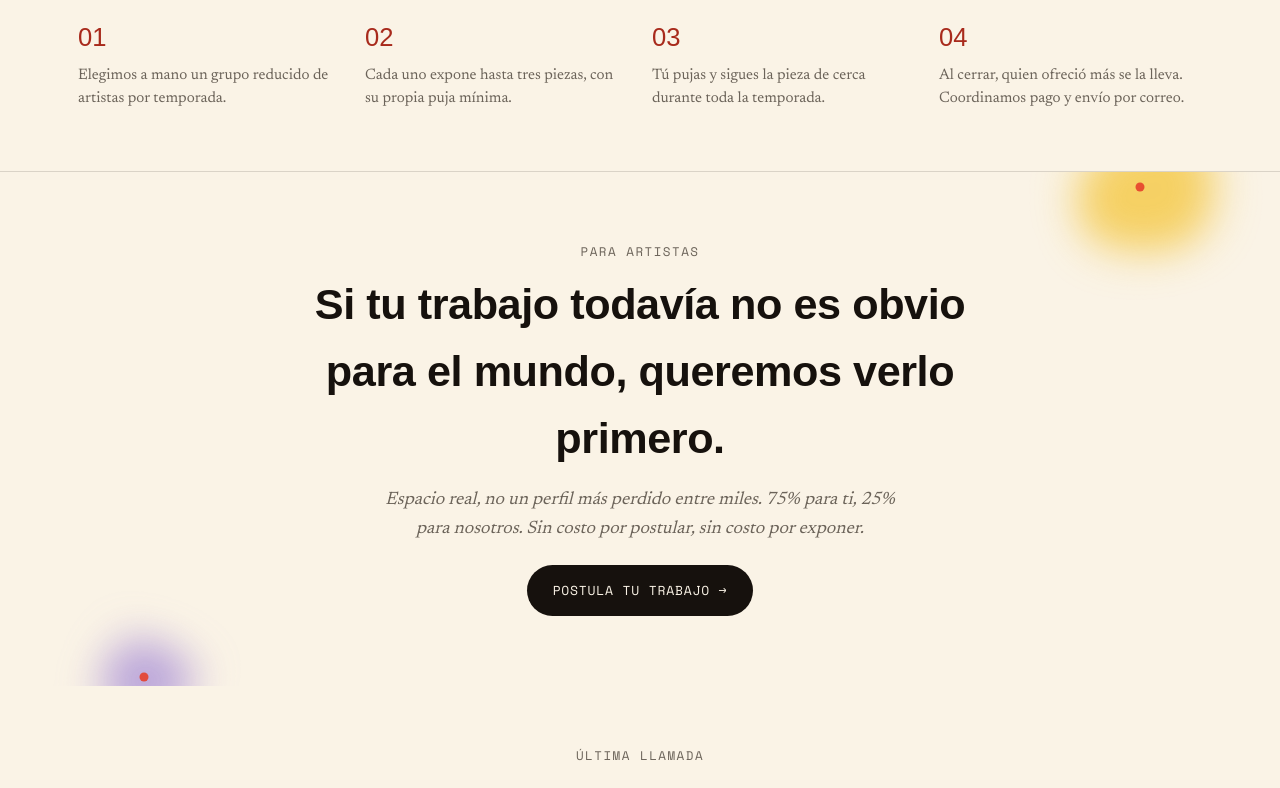
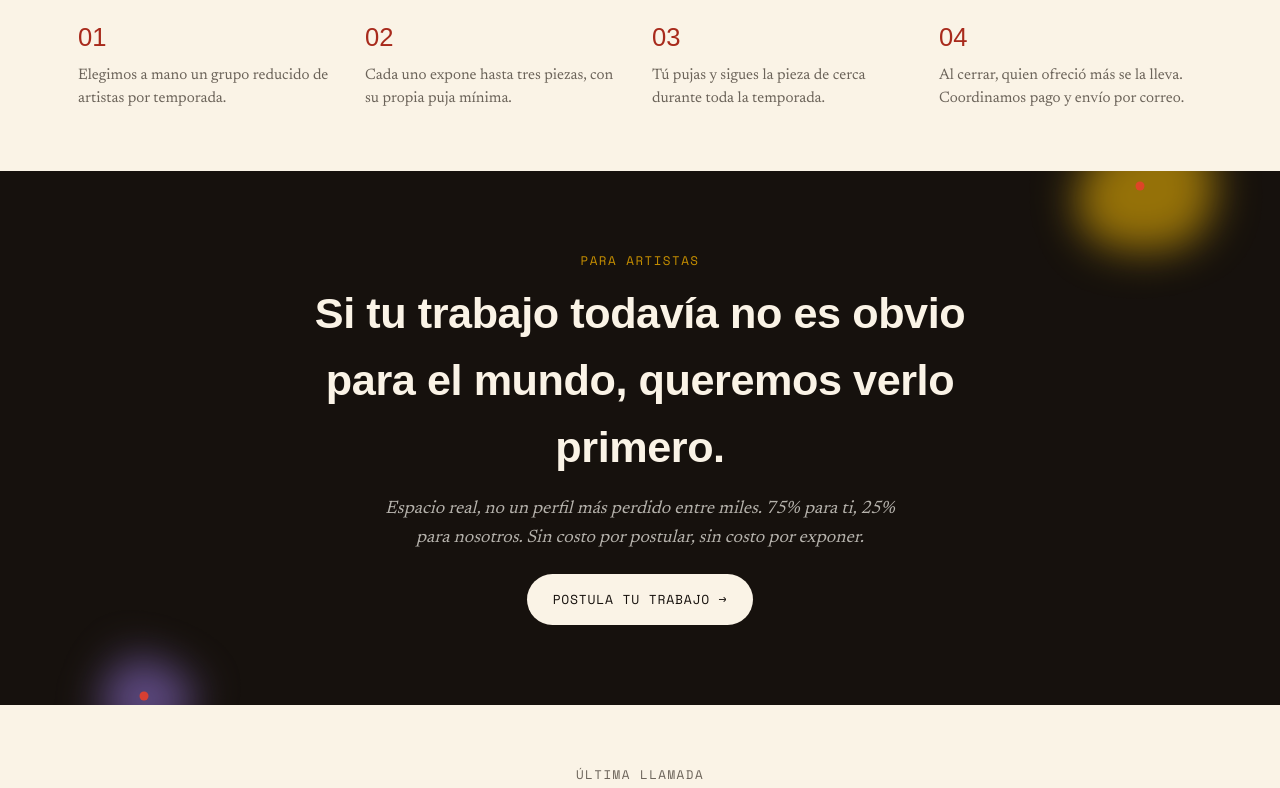
Before and after one commit to juanzuluaga42/mancha-app, a Next.js app: page / in a window 1280 px wide. Shown: the part 2540-3328 px from the top of the page. Built offline with nearby package versions, Linux system fonts and the light colour scheme; no server answers; the database is empty; a web font is replaced by a local one.

Commit message:
Update globals.css

```diff
--- a/app/globals.css
+++ b/app/globals.css
@@ -327,8 +327,13 @@ a:focus-visible, button:focus-visible, input:focus-visible{
 @media (max-width:760px){.steps-row{grid-template-columns:1fr 1fr;}}
 @media (max-width:480px){.steps-row{grid-template-columns:1fr;}}
 
-.para-artistas{padding:70px 0; border-top:var(--rule); position:relative; overflow:hidden;}
-.para-artistas h2{font-size:clamp(1.9rem,3.6vw,2.7rem); max-width:680px; margin:10px auto 0;}
+.para-artistas{padding:80px 0; position:relative; overflow:hidden; background:var(--ink); color:var(--paper);}
+.para-artistas .eyebrow{color:var(--yellow-deep);}
+.para-artistas h2{font-size:clamp(1.9rem,3.6vw,2.7rem); max-width:680px; margin:10px auto 0; color:var(--paper);}
+.para-artistas .section-note{color:rgba(250,247,240,0.7);}
+.para-artistas .splat-blob{mix-blend-mode:screen;}
+.para-artistas .btn-primary{background:var(--paper); color:var(--ink);}
+.para-artistas .btn-primary:hover{background:var(--red); color:var(--paper);}
 
 /* ---------- SECCIONES DE COPY NUEVAS (fin) ---------- */
 .cheapest-pick{padding:50px 0; border-bottom:var(--rule);}
```
